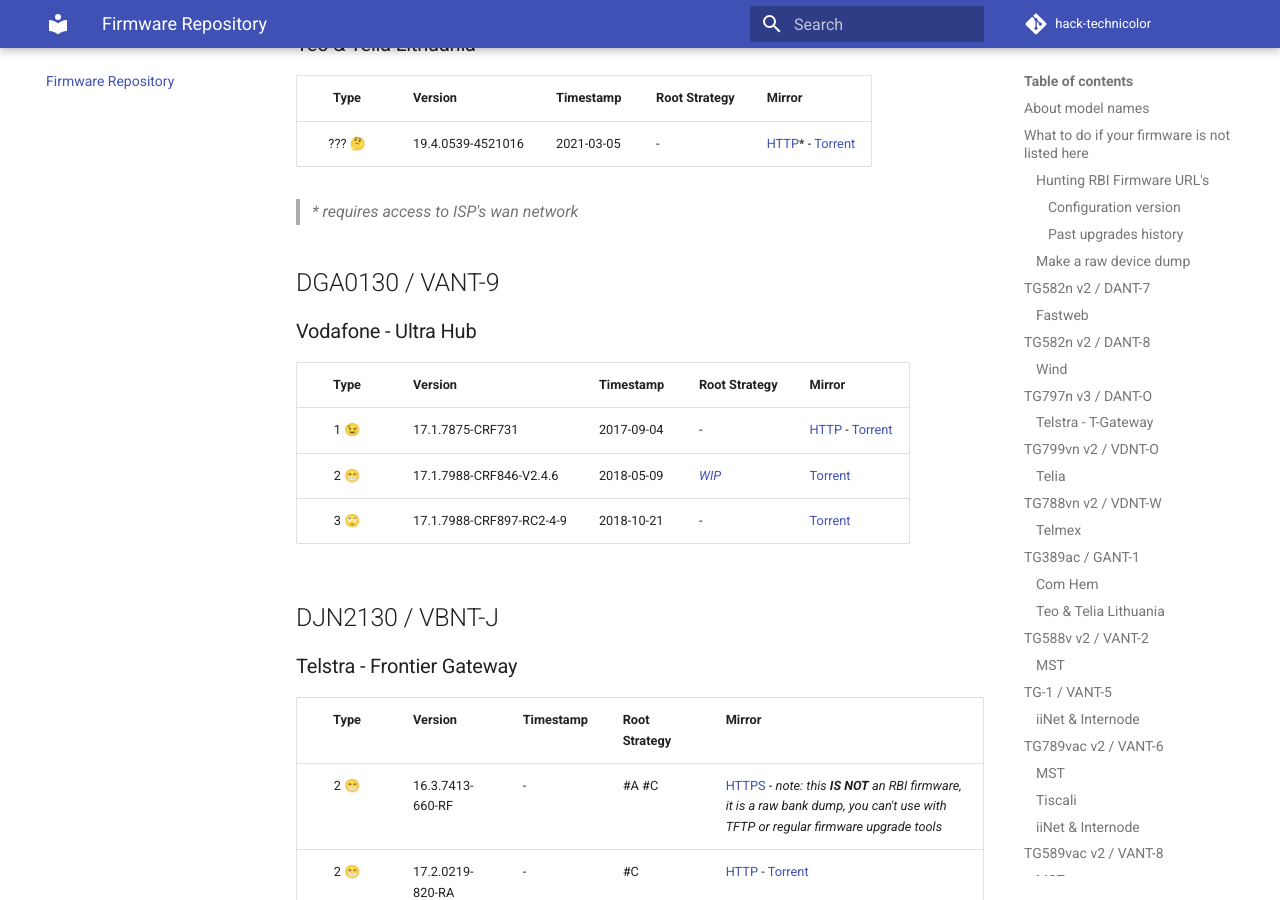
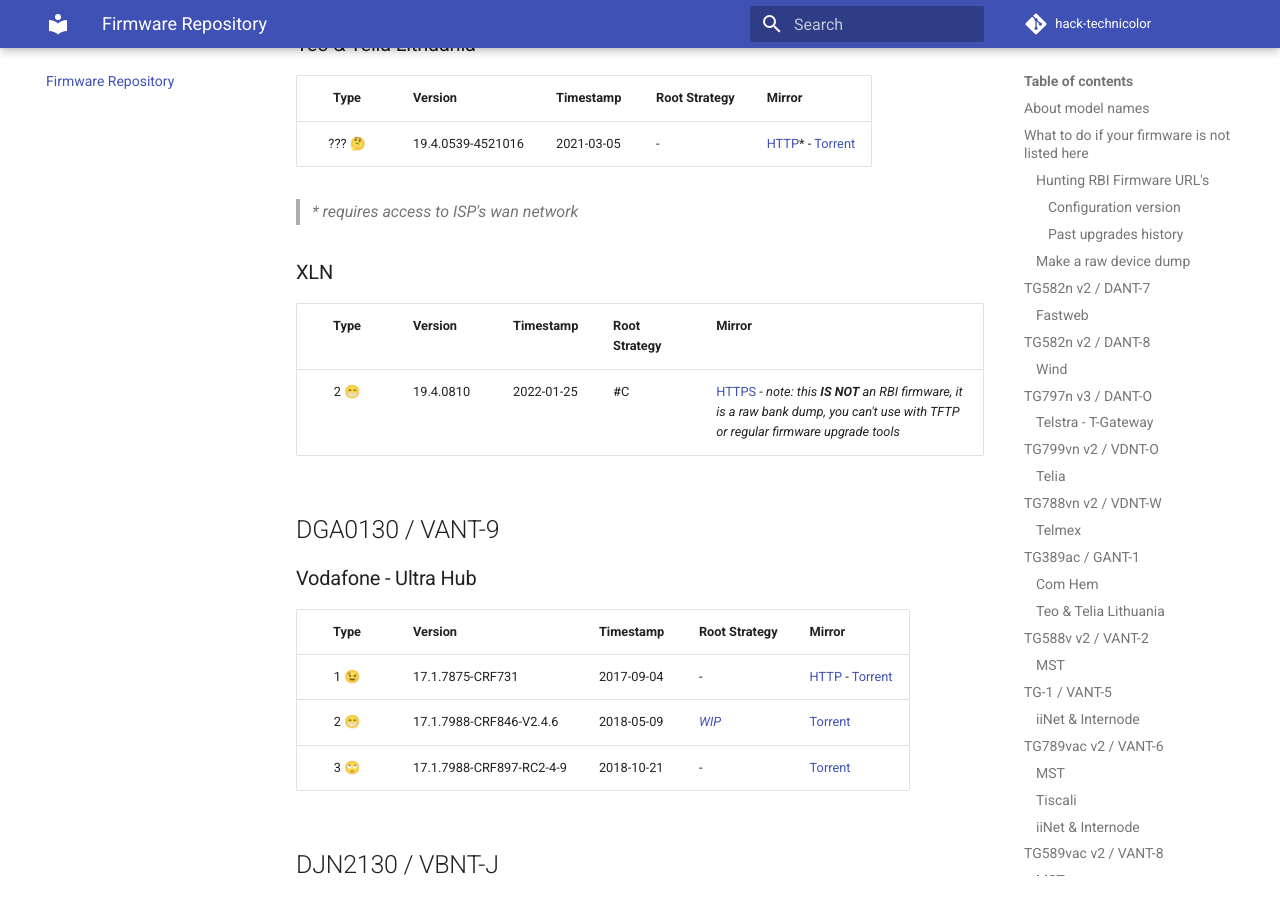
Before and after one commit to hack-technicolor/hack-technicolor, an MkDocs documentation site: the page built from docs/Repository.md, in a window 1280 px wide and 900 px high, scrolled down 13037 px. Built offline with MkDocs 1.6.1 and Material for MkDocs 9.7.7, drawn with Linux system fonts in a browser that asks for light colours; comment, search, counter and statistics services are not loaded.

Commit message:
Add new Firmware for DGA0122 (#270)

```diff
--- a/docs/Repository.md
+++ b/docs/Repository.md
@@ -370,6 +370,12 @@
 
 > *\* requires access to ISP's wan network*
 
+### XLN
+
+| Type   | Version                 | Timestamp  | Root Strategy | Mirror |
+|:------:|:------------------------|:-----------|:--------------|:-------|
+| 2 😁   | 19.4.0810               | 2022-01-25 | #C            | [HTTPS](https://github.com/hack-technicolor/tch-bank-dumps/raw/master/vcnt-p/mst-vcnt-p_19.4.0810-4381001-bank_dump.xz) - *note: this **IS NOT** an RBI firmware, it is a raw bank dump, you can't use with TFTP or regular firmware upgrade tools* |
+
 
 ## DGA0130 / VANT-9
 
```
